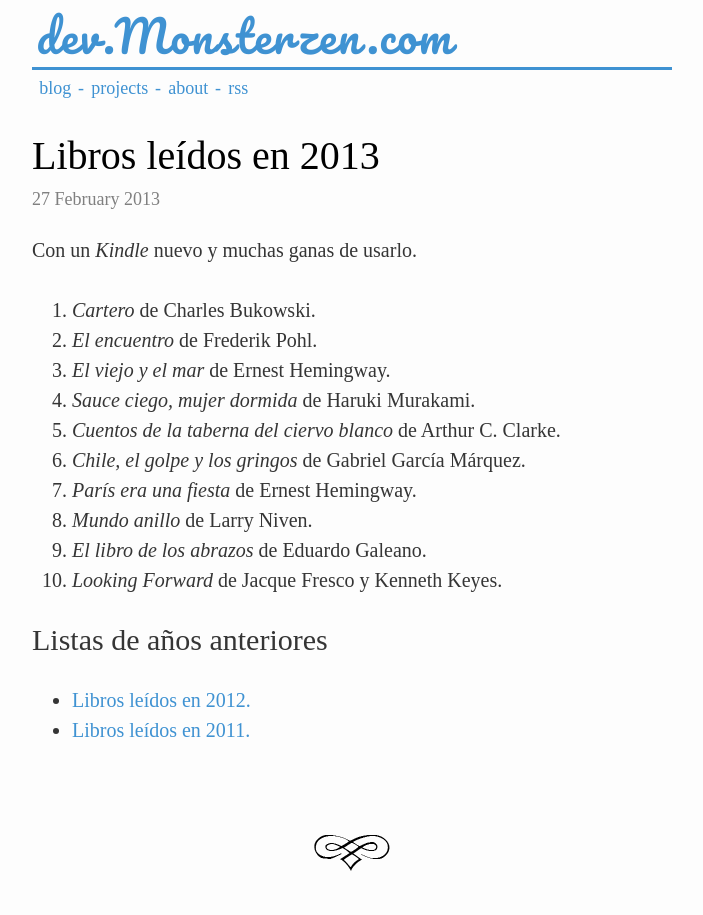
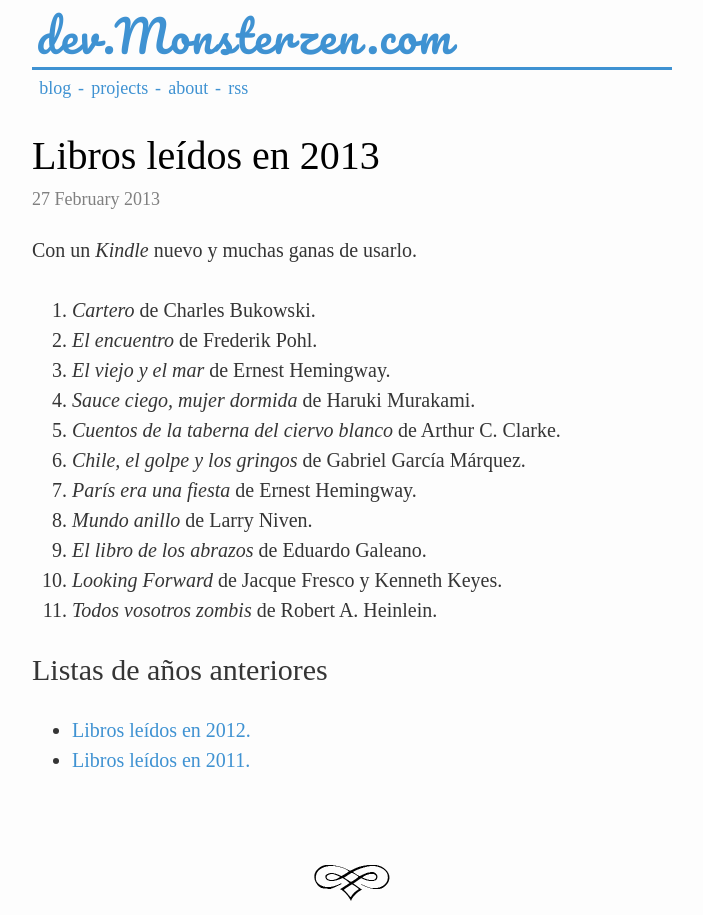
Before and after one commit to jfcalvo/jfcalvo.github.com, a Jekyll site: the page built from _posts/2013-02-27-libros-leidos-en-2013.markdown, in a window 1280 px wide. Shown: the whole page, without its empty margins (288-991 px from the left). Built offline with Jekyll 4.4.1, drawn with Linux system fonts in a browser that asks for light colours; some web fonts are replaced.

Commit message:
Add Todos vosotros zombis

```diff
--- a/_posts/2013-02-27-libros-leidos-en-2013.markdown
+++ b/_posts/2013-02-27-libros-leidos-en-2013.markdown
@@ -18,6 +18,7 @@ Con un *Kindle* nuevo y muchas ganas de usarlo.
 8. *Mundo anillo* de Larry Niven.
 9. *El libro de los abrazos* de Eduardo Galeano.
 10. *Looking Forward* de Jacque Fresco y Kenneth Keyes.
+11. *Todos vosotros zombis* de Robert A. Heinlein.
 
 ## Listas de años anteriores
 
```
